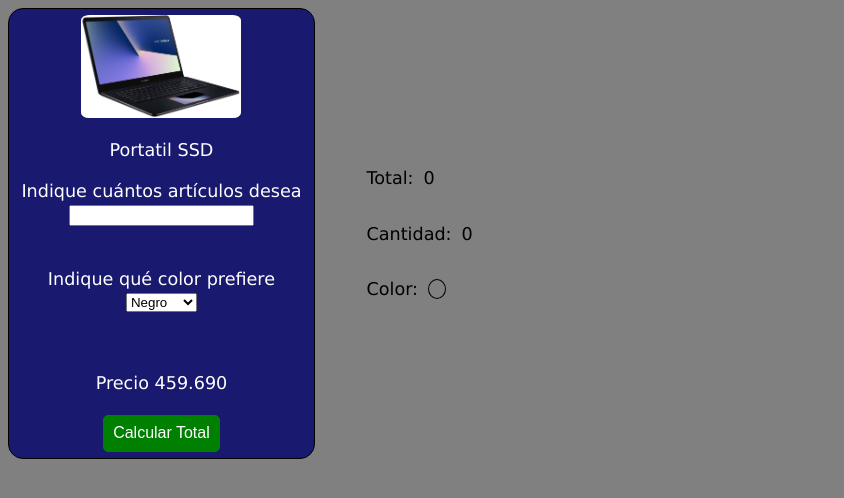
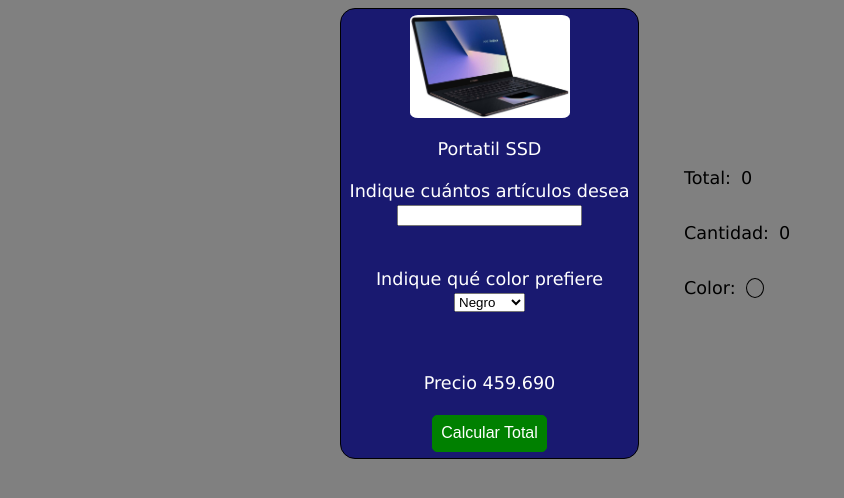
Before and after one commit to jorge2101719/calculando_total, a plain HTML site: page index.html in a window 1280 px wide. Shown: the whole page, without its empty margins (0-844 px from the left). Drawn offline with Linux system fonts and the light colour scheme.

Commit message:
html: se incluye sección auxiliar, con estilo css y los procesos de limpiado de campos se agregan dentro del último ELSE

```diff
--- a/assets/css/estilos.css
+++ b/assets/css/estilos.css
@@ -3,6 +3,11 @@ body {
     font-size: 1.1rem;
     background-color: grey;
     /* color: white; */
+}
+
+.auxiliar {
+    grid-area: auxiliar;
+    display: flex;
 }
 
 .card {
@@ -78,7 +83,7 @@ body {
 .container {
     display: grid;
     gap: 2rem;
-    grid-template-columns: 1fr 3fr;
-    grid-template-areas: "tarjeta calculos";
+    grid-template-columns: 1fr 1fr 2fr;
+    grid-template-areas: "auxiliar tarjeta calculos";
     /* min-height: 100vh; */
 }
--- a/assets/js/script.js
+++ b/assets/js/script.js
@@ -59,10 +59,10 @@ function miFuncion () {
         mi_color.style.backgroundColor = color_seleccionado.value;
         cantidad_incorrecta.style.border = '0';
         color_error.style.border = '0';
+        // hecha las operaciones, se incluyen las instrucciones
+        // que limpian los campos Cantidad y Color, de la tarjeta
+        // pero no la última información ingresada a la derecha
+        cantidad_a_comprar.value = '';
+        color_seleccionado.value = ''
     }
-    // hecha las operaciones, se incluyen las instrucciones
-    // que limpian los campos Cantidad y Color, de la tarjeta
-    // pero no la última información ingresada a la derecha
-    cantidad_a_comprar.value = '';
-    color_seleccionado.value = ''
 }
--- a/index.html
+++ b/index.html
@@ -11,6 +11,7 @@
 <body>
 
     <div class="container">
+        <div class="auxiliar"></div>
         <div class="card">
             <img src="assets/img/compu6.jpg" alt="">
 
```
